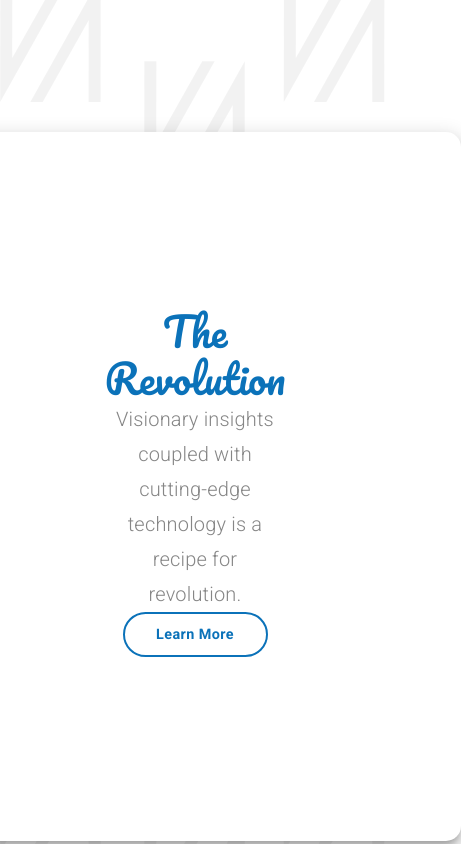
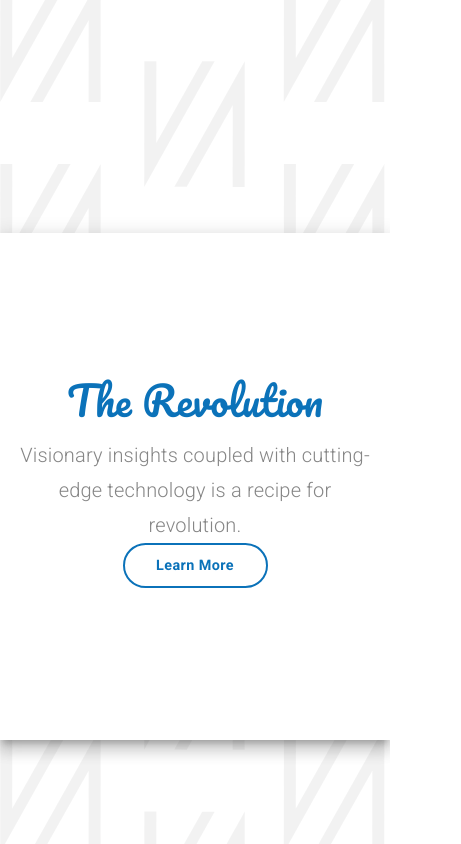
Before and after one commit to dejanV91/materialUiPractice, a React (Create React App) app: page / in a window 390 px wide. Shown: the part 3360-4204 px from the top of the page, 461 px wide, since content can reach past the window. Built offline with nearby package versions, Linux system fonts and the light colour scheme.

Commit message:
Style card revolution block

```diff
--- a/src/components/LandingPages.js
+++ b/src/components/LandingPages.js
@@ -96,6 +96,14 @@
     boxShadow: theme.shadows[10],
     borderRadius: 15,
     padding: "10em",
+    [theme.breakpoints.down("lg")]: {
+      paddingTop: "8em",
+      paddingBottom: "8em",
+      paddingRight: 0,
+      paddingLeft: 0,
+      borderRadius: 0,
+      width: "100%",
+    },
   },
 }));
 
@@ -278,7 +286,9 @@
                   style={{ textAlign: "center" }}
                 >
                   <Grid item>
-                    <Typography variant="h3">The Revolution</Typography>
+                    <Typography variant="h3" gutterBottom>
+                      The Revolution
+                    </Typography>
                   </Grid>
                   <Grid item>
                     <Typography variant="subtitle1">
```
